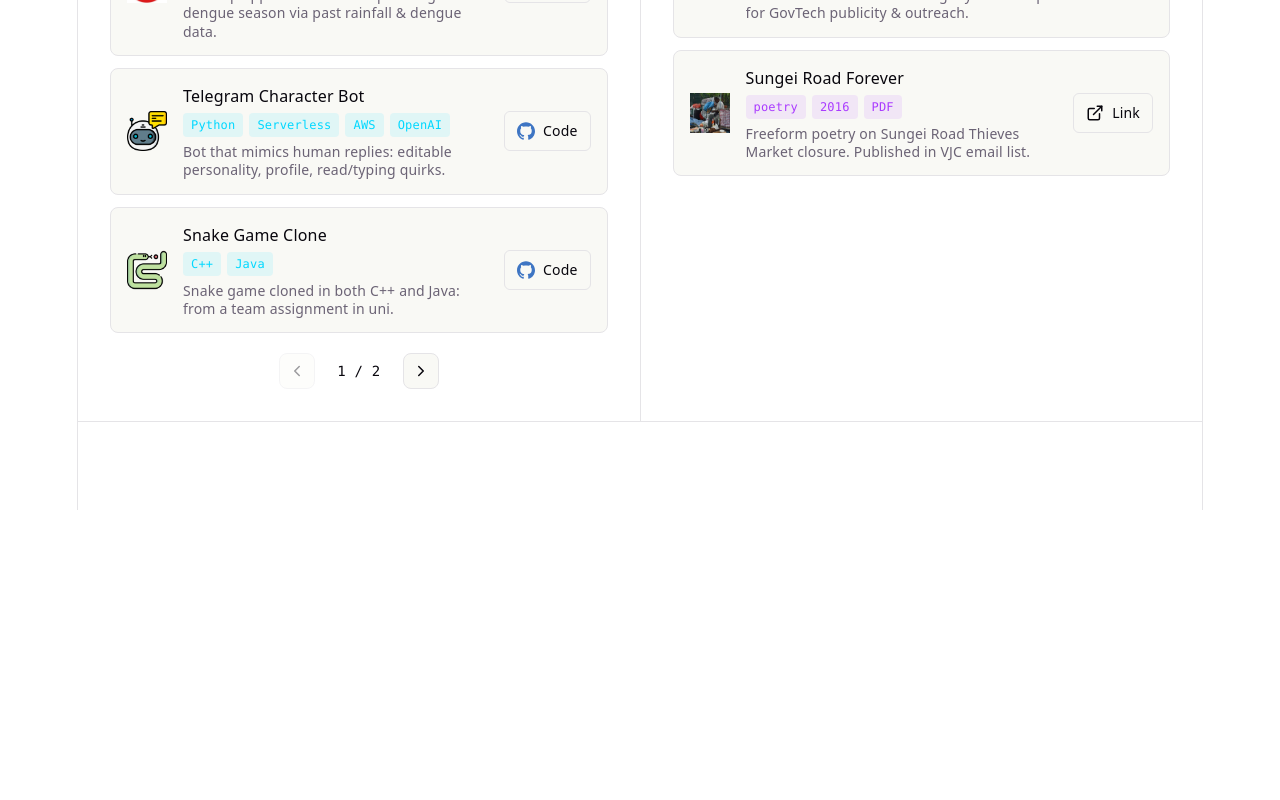
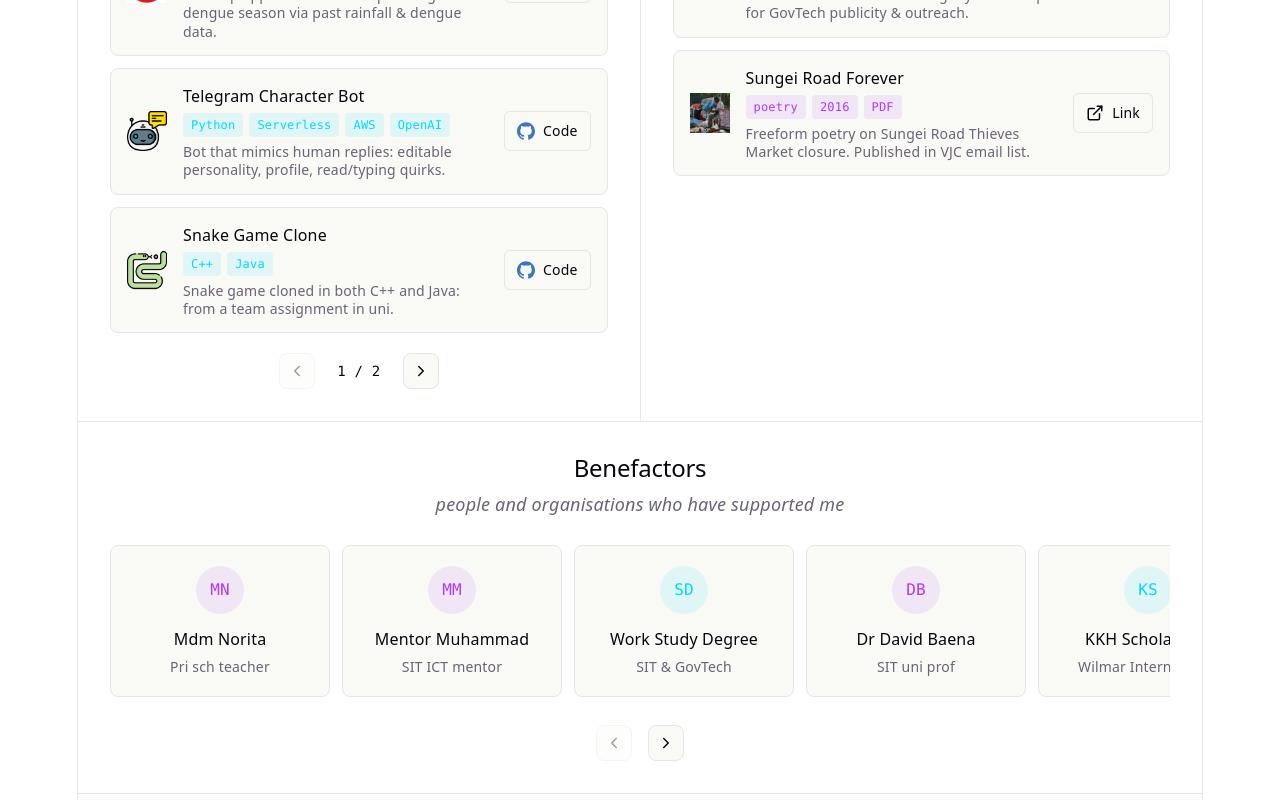
Before and after one commit to jrenjq/jrenjq-website, a React (Vite) app in the folder frontend/: page / in a window 1280 px wide. Shown: the part 966-1766 px from the top of the page. Before the commit the page ends 1476 px from the top, so only its background shows below. Built offline with nearby package versions, Linux system fonts and the light colour scheme.

Commit message:
Pushed DEV frontend source files 2026-11-12 11:55:59

```diff
--- a/frontend/src/App.jsx
+++ b/frontend/src/App.jsx
@@ -18,6 +18,7 @@ import './App.css'
 import ProjectCard from './components/ProjectCard'
 import ArticleCard from './components/ArticleCard'
 import PaginatedList from './components/PaginatedList'
+import BenefactorCarousel from './components/BenefactorCarousel'
 
 const projects = [
   {
@@ -89,6 +90,17 @@ const articles = [
   },
 ]
 
+const benefactors = [
+  { name: 'Mentor Muhammad', organisation: 'SIT ICT mentor', type: 'people' },
+  { name: 'Encik Sim', organisation: 'NS commander', type: 'people' },
+  { name: 'Edwin Low', organisation: 'Pri sch teacher ', type: 'people' },
+  { name: 'Mdm Norita', organisation: 'Pri sch teacher', type: 'people' },
+  { name: 'Dr Jeannie Lee', organisation: 'SIT uni prof', type: 'people' },
+  { name: 'Dr David Baena', organisation: 'SIT uni prof', type: 'people' },
+  { name: 'KKH Scholarship', organisation: 'Wilmar International', type: 'organisation' },
+  { name: 'Work Study Degree', organisation: 'SIT & GovTech', type: 'organisation' },
+]
+
 function App() {
 
   return (
@@ -154,6 +166,11 @@ function App() {
           />
         </div>
       </section>
+      <section id="benefactors">
+        <h2>Benefactors</h2>
+        <p><i>people and organisations who have supported me</i></p>
+        <BenefactorCarousel items={benefactors} />
+      </section>
 
       <div className="ticks"></div>
       <section id="spacer"></section>
--- /dev/null
+++ b/frontend/src/components/BenefactorCarousel.css
@@ -0,0 +1,78 @@
+.carousel-track {
+  list-style: none;
+  padding: 4px 2px 8px; /* room for the hover shadow */
+  margin: 24px 0 0;
+  display: flex;
+  gap: 12px;
+  overflow-x: auto;
+  scroll-snap-type: x mandatory;
+  scrollbar-width: none; /* Firefox */
+}
+
+.carousel-track::-webkit-scrollbar {
+  display: none;
+}
+
+.benefactor-card {
+  flex: 0 0 220px;
+  scroll-snap-align: start;
+  box-sizing: border-box;
+  display: flex;
+  flex-direction: column;
+  align-items: center;
+  gap: 6px;
+  padding: 20px 16px;
+  text-align: center;
+  border-radius: 8px;
+  background: var(--social-bg);
+  border: 1px solid var(--border);
+  transition: box-shadow 0.3s;
+
+  &:hover {
+    box-shadow: var(--shadow);
+  }
+
+  h3 {
+    margin: 0;
+    font-family: var(--heading);
+    font-size: 16px;
+    font-weight: 500;
+    color: var(--text-h);
+  }
+
+  p {
+    font-size: 14px;
+    line-height: 130%;
+  }
+}
+
+.benefactor-avatar {
+  display: flex;
+  align-items: center;
+  justify-content: center;
+  width: 48px;
+  height: 48px;
+  margin-bottom: 6px;
+  border-radius: 50%;
+  font-family: var(--mono);
+  font-size: 16px;
+}
+
+.benefactor-avatar--people {
+  color: var(--purple);
+  background: var(--purple-bg);
+}
+
+.benefactor-avatar--organisation {
+  color: var(--blue);
+  background: var(--blue-bg);
+}
+
+#benefactors {
+  padding: 32px;
+  border-top: 1px solid var(--border);
+
+  @media (max-width: 1024px) {
+    padding: 24px 20px;
+  }
+}
--- /dev/null
+++ b/frontend/src/components/BenefactorCarousel.jsx
@@ -0,0 +1,99 @@
+import { useRef, useState, useEffect, useCallback } from 'react'
+import './BenefactorCarousel.css'
+
+function initials(name) {
+  return name
+    .split(' ')
+    .filter(Boolean)
+    .slice(-2)
+    .map((w) => w[0].toUpperCase())
+    .join('')
+}
+
+// Fisher-Yates shuffle (returns a new array)
+function shuffle(list) {
+  const arr = [...list]
+  for (let i = arr.length - 1; i > 0; i--) {
+    const j = Math.floor(Math.random() * (i + 1))
+    ;[arr[i], arr[j]] = [arr[j], arr[i]]
+  }
+  return arr
+}
+
+function BenefactorCarousel({ items }) {
+  const trackRef = useRef(null)
+  const [canPrev, setCanPrev] = useState(false)
+  const [canNext, setCanNext] = useState(false)
+
+  // Shuffled once on mount, so the order stays stable while the page is open
+  const [shuffled] = useState(() => shuffle(items))
+
+  const update = useCallback(() => {
+    const el = trackRef.current
+    if (!el) return
+    setCanPrev(el.scrollLeft > 4)
+    setCanNext(el.scrollLeft + el.clientWidth < el.scrollWidth - 4)
+  }, [])
+
+  useEffect(() => {
+    const el = trackRef.current
+    update()
+    el.addEventListener('scroll', update, { passive: true })
+    window.addEventListener('resize', update)
+    return () => {
+      el.removeEventListener('scroll', update)
+      window.removeEventListener('resize', update)
+    }
+  }, [update])
+
+  const scrollByPage = (dir) => {
+    const el = trackRef.current
+    el.scrollBy({ left: dir * el.clientWidth * 0.8, behavior: 'smooth' })
+  }
+
+  return (
+    <>
+      <ul className="carousel-track" ref={trackRef}>
+        {shuffled.map((b) => (
+          <li className="benefactor-card" key={`${b.name}-${b.organisation}`}>
+            <span
+              className={`benefactor-avatar benefactor-avatar--${b.type}`}
+              aria-hidden="true"
+            >
+              {initials(b.name)}
+            </span>
+            <h3>{b.name}</h3>
+            <p>{b.organisation}</p>
+          </li>
+        ))}
+      </ul>
+
+      <nav className="pagination" aria-label="Benefactors carousel">
+        <button
+          type="button"
+          className="pagination-btn"
+          onClick={() => scrollByPage(-1)}
+          disabled={!canPrev}
+          aria-label="Previous benefactors"
+        >
+          <svg viewBox="0 0 24 24" width="18" height="18" fill="none" stroke="currentColor" strokeWidth="2" strokeLinecap="round" strokeLinejoin="round" aria-hidden="true">
+            <polyline points="15 18 9 12 15 6" />
+          </svg>
+        </button>
+        <button
+          type="button"
+          className="pagination-btn"
+          onClick={() => scrollByPage(1)}
+          disabled={!canNext}
+          aria-label="Next benefactors"
+        >
+          <svg viewBox="0 0 24 24" width="18" height="18" fill="none" stroke="currentColor" strokeWidth="2" strokeLinecap="round" strokeLinejoin="round" aria-hidden="true">
+            <polyline points="9 18 15 12 9 6" />
+          </svg>
+        </button>
+      </nav>
+    </>
+  )
+}
+
+export default BenefactorCarousel
```
